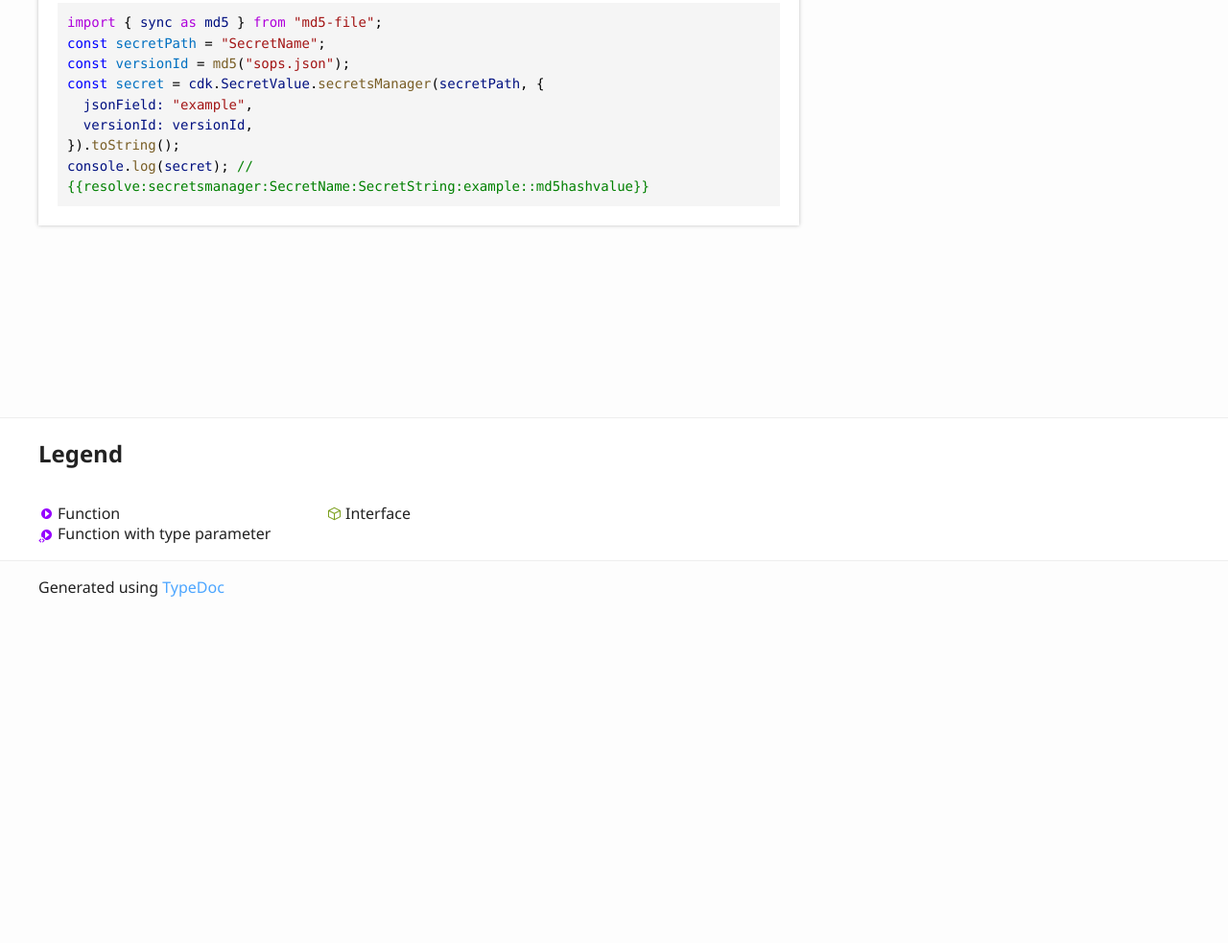
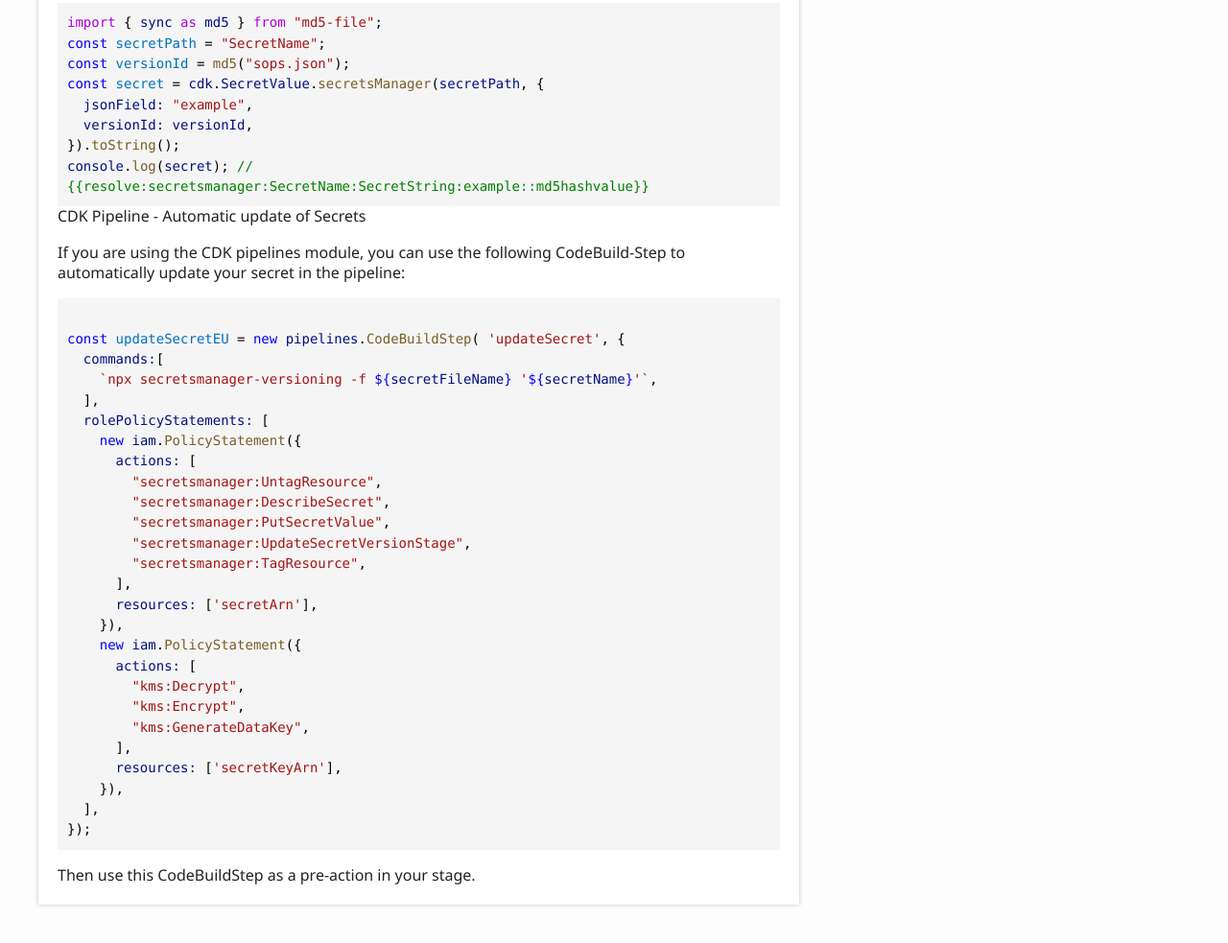
Before and after one commit to taimos/secretsmanager-versioning, a website: page docs/index.html in a window 1280 px wide. Shown: the part 1537-2520 px from the top of the page at 96% size. Before the commit the page ends 2176 px from the top, so only its background shows below. Drawn offline with Linux system fonts and the light colour scheme.

Commit message:
chore: fix docs

```diff
--- a/docs/index.html
+++ b/docs/index.html
@@ -117,6 +117,38 @@
 <span style="color: #000000">}).</span><span style="color: #795E26">toString</span><span style="color: #000000">();</span>
 <span style="color: #001080">console</span><span style="color: #000000">.</span><span style="color: #795E26">log</span><span style="color: #000000">(</span><span style="color: #001080">secret</span><span style="color: #000000">); </span><span style="color: #008000">// {{resolve:secretsmanager:SecretName:SecretString:example::md5hashvalue}}</span>
 </code></pre>
+				<a href="#cdk-pipeline---automatic-update-of-secrets" id="cdk-pipeline---automatic-update-of-secrets" style="color: inherit; text-decoration: none;">
+					<h5>CDK Pipeline - Automatic update of Secrets</h5>
+				</a>
+				<p>If you are using the CDK pipelines module, you can use the following CodeBuild-Step to automatically update your secret in the pipeline:</p>
+				<pre><code class="language-typescript">
+<span style="color: #0000FF">const</span><span style="color: #000000"> </span><span style="color: #0070C1">updateSecretEU</span><span style="color: #000000"> = </span><span style="color: #0000FF">new</span><span style="color: #000000"> </span><span style="color: #001080">pipelines</span><span style="color: #000000">.</span><span style="color: #795E26">CodeBuildStep</span><span style="color: #000000">( </span><span style="color: #A31515">&#039;updateSecret&#039;</span><span style="color: #000000">, {</span>
+<span style="color: #000000">  </span><span style="color: #001080">commands:</span><span style="color: #000000">[</span>
+<span style="color: #000000">    </span><span style="color: #A31515">`npx secretsmanager-versioning -f </span><span style="color: #0000FF">${</span><span style="color: #001080">secretFileName</span><span style="color: #0000FF">}</span><span style="color: #A31515"> &#039;</span><span style="color: #0000FF">${</span><span style="color: #001080">secretName</span><span style="color: #0000FF">}</span><span style="color: #A31515">&#039;`</span><span style="color: #000000">,</span>
+<span style="color: #000000">  ],</span>
+<span style="color: #000000">  </span><span style="color: #001080">rolePolicyStatements:</span><span style="color: #000000"> [</span>
+<span style="color: #000000">    </span><span style="color: #0000FF">new</span><span style="color: #000000"> </span><span style="color: #001080">iam</span><span style="color: #000000">.</span><span style="color: #795E26">PolicyStatement</span><span style="color: #000000">({</span>
+<span style="color: #000000">      </span><span style="color: #001080">actions:</span><span style="color: #000000"> [</span>
+<span style="color: #000000">        </span><span style="color: #A31515">&quot;secretsmanager:UntagResource&quot;</span><span style="color: #000000">,</span>
+<span style="color: #000000">        </span><span style="color: #A31515">&quot;secretsmanager:DescribeSecret&quot;</span><span style="color: #000000">,</span>
+<span style="color: #000000">        </span><span style="color: #A31515">&quot;secretsmanager:PutSecretValue&quot;</span><span style="color: #000000">,</span>
+<span style="color: #000000">        </span><span style="color: #A31515">&quot;secretsmanager:UpdateSecretVersionStage&quot;</span><span style="color: #000000">,</span>
+<span style="color: #000000">        </span><span style="color: #A31515">&quot;secretsmanager:TagResource&quot;</span><span style="color: #000000">,</span>
+<span style="color: #000000">      ],</span>
+<span style="color: #000000">      </span><span style="color: #001080">resources:</span><span style="color: #000000"> [</span><span style="color: #A31515">&#039;secretArn&#039;</span><span style="color: #000000">],</span>
+<span style="color: #000000">    }),</span>
+<span style="color: #000000">    </span><span style="color: #0000FF">new</span><span style="color: #000000"> </span><span style="color: #001080">iam</span><span style="color: #000000">.</span><span style="color: #795E26">PolicyStatement</span><span style="color: #000000">({</span>
+<span style="color: #000000">      </span><span style="color: #001080">actions:</span><span style="color: #000000"> [</span>
+<span style="color: #000000">        </span><span style="color: #A31515">&quot;kms:Decrypt&quot;</span><span style="color: #000000">,</span>
+<span style="color: #000000">        </span><span style="color: #A31515">&quot;kms:Encrypt&quot;</span><span style="color: #000000">,</span>
+<span style="color: #000000">        </span><span style="color: #A31515">&quot;kms:GenerateDataKey&quot;</span><span style="color: #000000">,</span>
+<span style="color: #000000">      ],</span>
+<span style="color: #000000">      </span><span style="color: #001080">resources:</span><span style="color: #000000"> [</span><span style="color: #A31515">&#039;secretKeyArn&#039;</span><span style="color: #000000">],</span>
+<span style="color: #000000">    }),</span>
+<span style="color: #000000">  ],</span>
+<span style="color: #000000">});</span>
+</code></pre>
+				<p>Then use this CodeBuildStep as a pre-action in your stage.</p>
 			</div>
 		</div>
 		<div class="col-4 col-menu menu-sticky-wrap menu-highlight">
```
